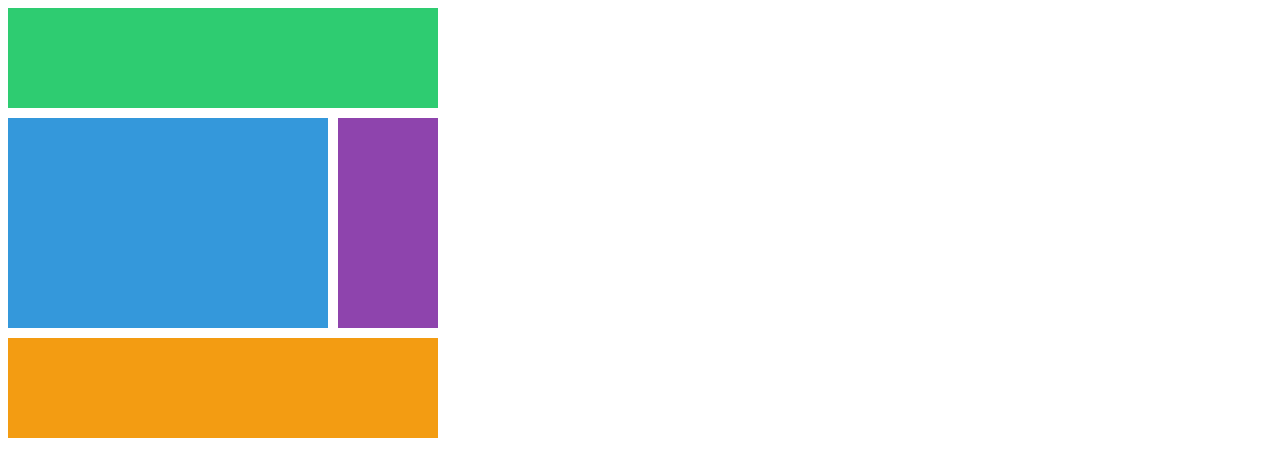
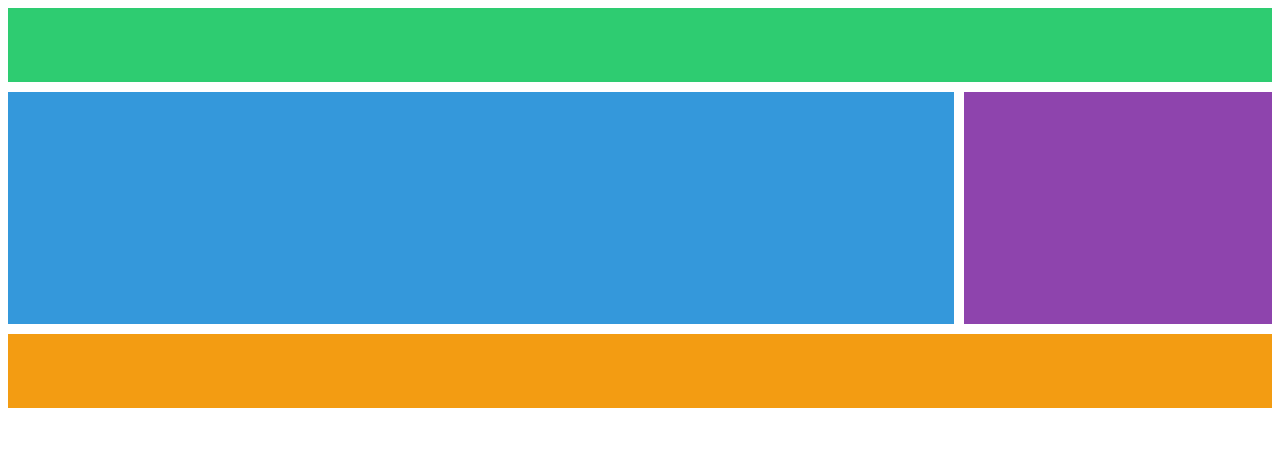
Before and after one commit to Parkyes90/css-master, a plain HTML site: page 2/index.html in a window 1280 px wide. Drawn offline with Linux system fonts and the light colour scheme.

Commit message:
Add template

```diff
--- a/2/styles.css
+++ b/2/styles.css
@@ -1,28 +1,30 @@
 .grid {
   display: grid;
   gap: 10px;
-  grid-template-columns: [first-line] 100px [second-line] 100px [third-line] 100px [forth-line] 100px [fifth-line];
-  grid-template-rows: repeat(4, 100px [sexy-line]);
+  height: 50vh;
+  grid-template:
+    "header header header header" 1fr
+    "content content content nav" 2fr
+    "content content content nav" 1fr
+    "footer footer footer footer" 1fr;
 }
 
 .header {
   background-color: #2ecc71;
-  grid-column: span 4;
+  grid-area: header;
 }
 
 .content {
   background-color: #3498db;
-  grid-column: first-line / forth-line;
-  grid-row: sexy-line 1 / sexy-line 3;
+  grid-area: content;
 }
 
 .nav {
   background-color: #8e44ad;
-  grid-row-start: 2;
-  grid-row-end: 4;
+  grid-area: nav;
 }
 
 .footer {
   background-color: #f39c12;
-  grid-column: 1/ -1;
+  grid-area: footer;
 }
```
